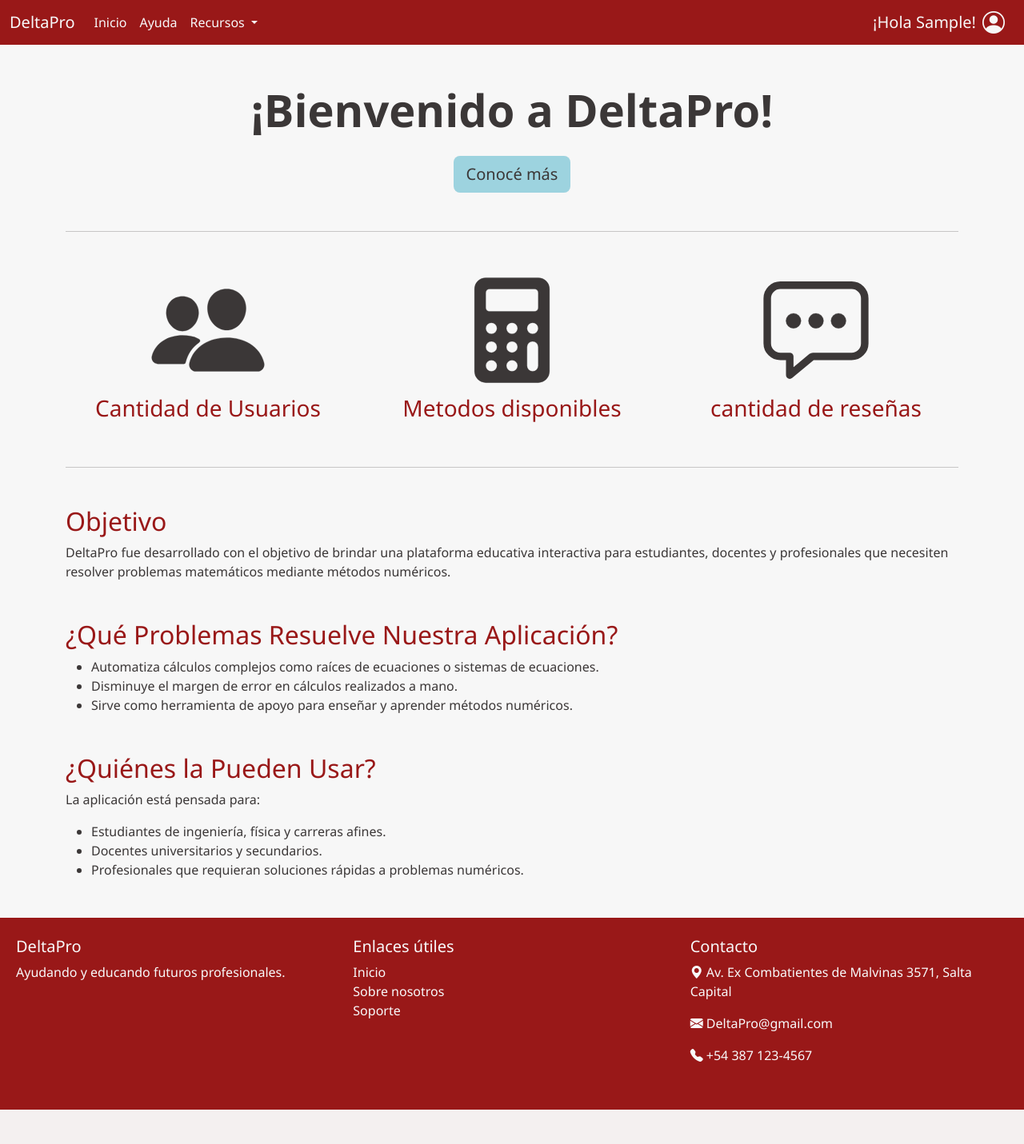
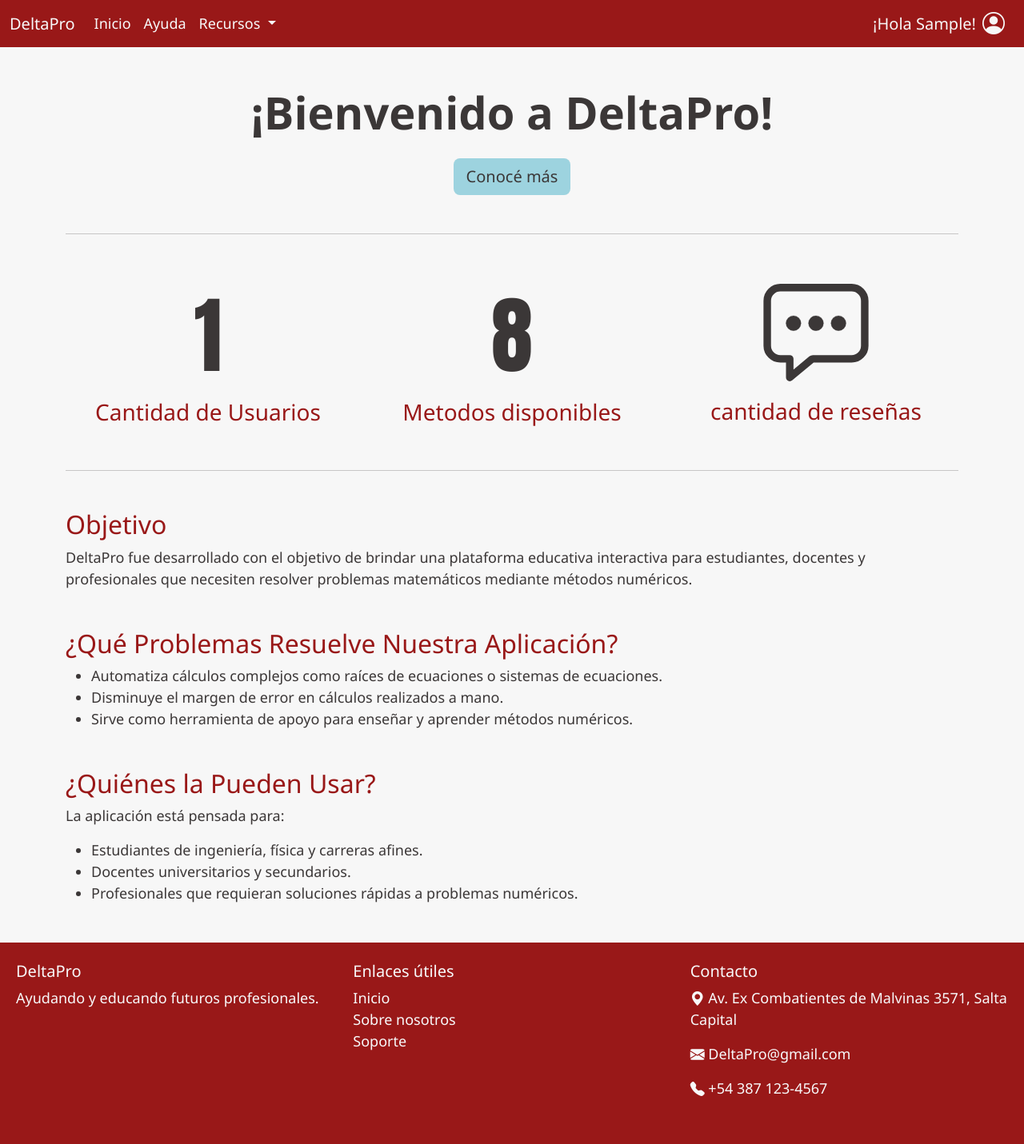
Before and after one commit to lop326/DeltaPro, a Django app: page / in a window 1280 px wide. Shown: the whole page at 80% size. Before the commit the page ends 1388 px from the top, so only its background shows below. Run offline with Django 5.2, Linux system fonts and the light colour scheme; a user stored in the database is signed in; tables that the repository leaves empty hold one stand-in row (values such as "Sample post"); grey boxes marked "Sample" are stand-in pictures; some libraries are stand-ins or nearby versions.

Commit message:
se agrego estadistica en home

```diff
--- a/Web/static/css/base.css
+++ b/Web/static/css/base.css
@@ -9,8 +9,10 @@ body{
     background-color: var(--color-claro);
     color: var(--color-oscuro);
     font-family: 'Segoe UI', Tahoma, Geneva, Verdana, sans-serif;
+    font-size: 18px;
     display: flex;
     flex-direction: column;
+
 }
 
 
--- a/Web/templates/home.html
+++ b/Web/templates/home.html
@@ -14,12 +14,16 @@
 
     <div class="row text-center">
       <div class="col-md-4">
-        <ion-icon name="people"  alt="Feature 1" style="font-size: 150px;"></ion-icon>
+        {% if number_users %}
+          <span style="font-size: 105px; font-family: Impact, Haettenschweiler, 'Arial Narrow Bold', sans-serif;">{{ number_users }}</span>
+        {% else %}
+          <ion-icon name="people"  alt="Feature 1" style="font-size: 150px;"></ion-icon>
+        {% endif %}
         <h3>Cantidad de Usuarios</h3>
 
       </div>
       <div class="col-md-4">
-        <ion-icon name="calculator" alt="Feature 2" style="font-size: 150px;"></ion-icon>
+        <span style="font-size: 105px; font-family: Impact, Haettenschweiler, 'Arial Narrow Bold', sans-serif;">8</span>
         <h3>Metodos disponibles</h3>
 
       </div>
--- a/Web/views.py
+++ b/Web/views.py
@@ -2,6 +2,7 @@ from django.shortcuts import render, redirect
 from django.contrib.auth.decorators import login_required
 from .forms import UserRegistrationForm
 from .models import DatosUsuario, CodigoCliente
+from django.contrib.auth.models import User
 
 
 
@@ -49,8 +50,9 @@ def registration(request):
 
 @login_required
 def home(request):
+    number_users = User.objects.count()
 
-    return render(request, 'home.html')
+    return render(request, 'home.html', {'number_users': number_users})
 
 @login_required
 def actualizar_perfil(request):
```
